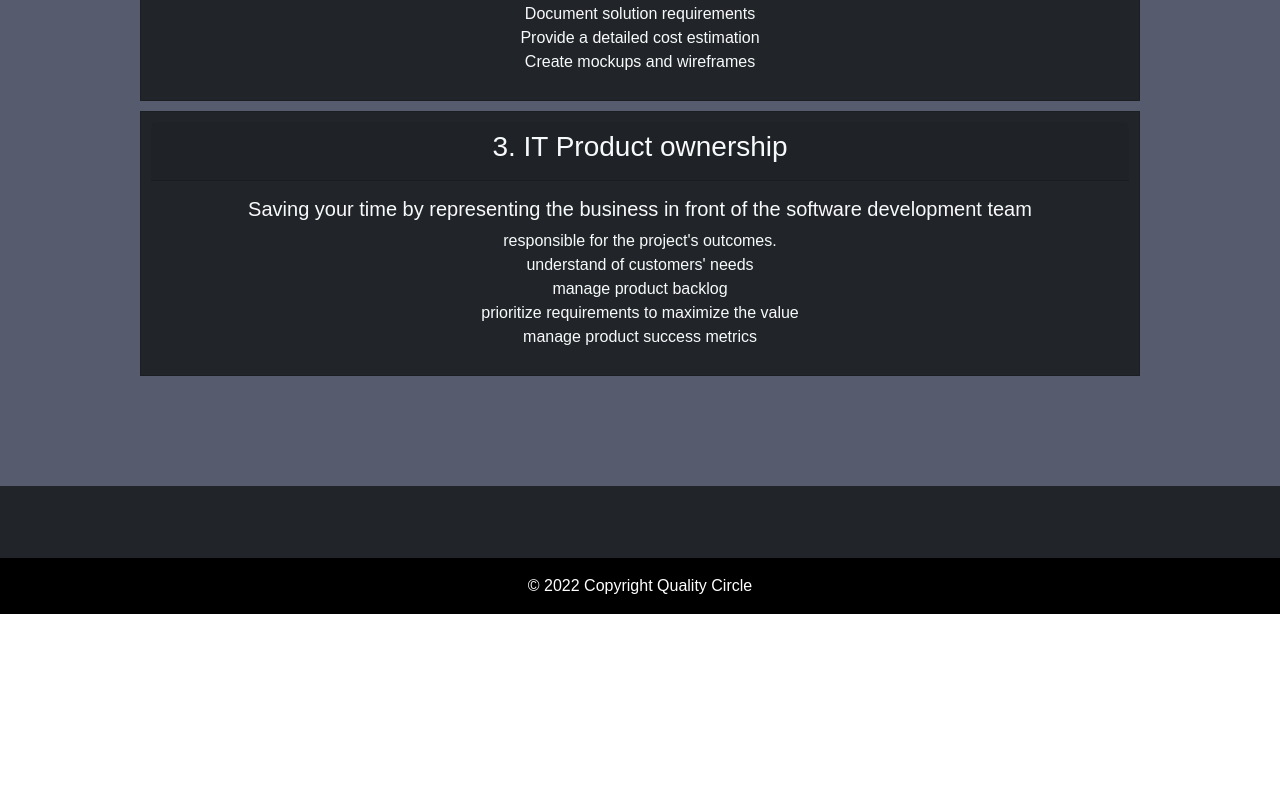
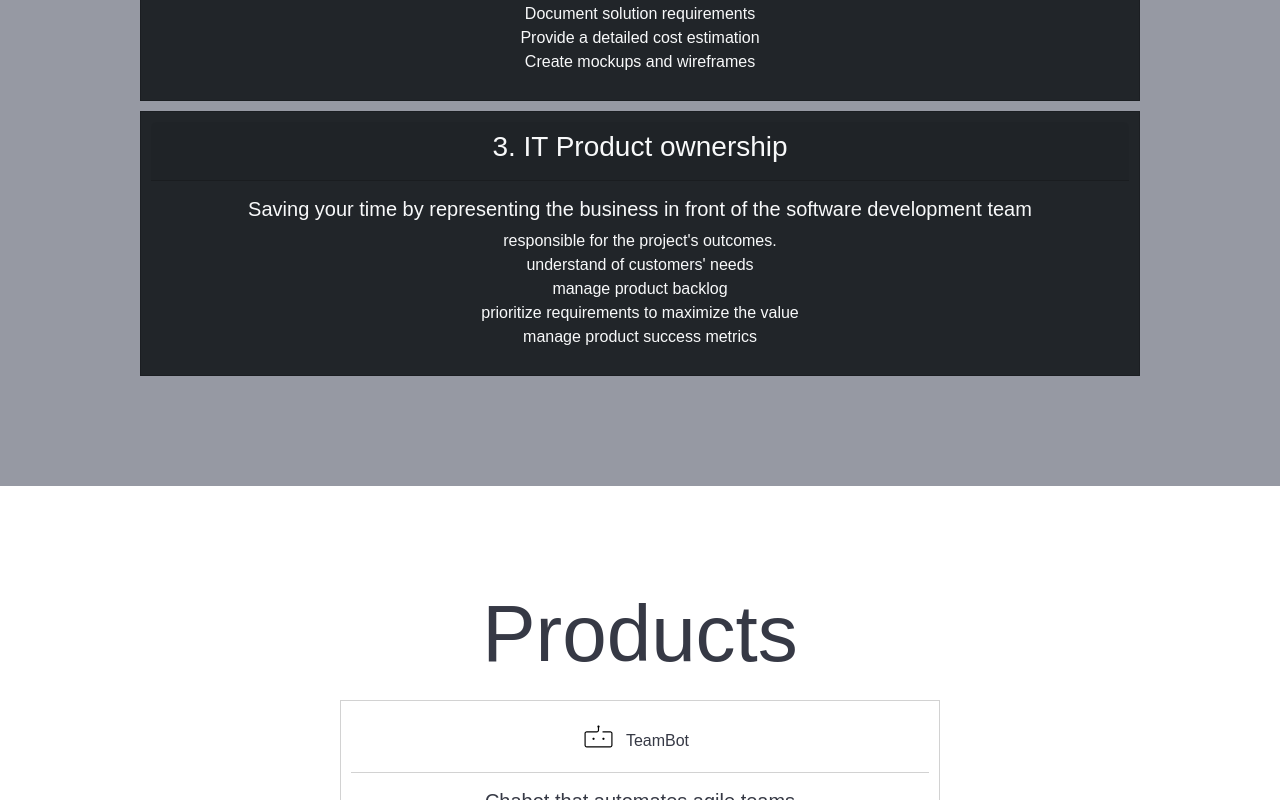
Before and after one commit to Ziad-Iteam/-Quality-Circle, a React (Create React App) app: page / in a window 1280 px wide. Shown: the part 2000-2800 px from the top of the page. Before the commit the page ends 2614 px from the top, so only its background shows below. Built offline with nearby package versions, Linux system fonts and the light colour scheme.

Commit message:
add the products section

```diff
--- a/src/App.tsx
+++ b/src/App.tsx
@@ -5,6 +5,7 @@ import { MainNav } from "./components/MainNav";
 import { ServicesSection } from "./components/ServicesSection";
 import { WhoWeAreSection } from "./components/WhoWeAreSection";
 import { createGlobalStyle } from "styled-components";
+import { ProductSection } from "./components/ProductSection";
 
 const GlobalStyle = createGlobalStyle`
 * {
@@ -24,6 +25,7 @@ function App() {
       <HomeSection />
       <WhoWeAreSection />
       <ServicesSection />
+      <ProductSection />
       <Footer />
     </div>
   );
--- a/src/components/MainNav.tsx
+++ b/src/components/MainNav.tsx
@@ -50,7 +50,10 @@ export const MainNav = () => {
               {" "}
               {t("MainNav.services")}
             </NavLink>
-
+            <NavLink href="#products" className=" mx-3">
+              {" "}
+              {t("MainNav.products")}
+            </NavLink>
             <Nav.Link href="#">
               <StyledButton
                 className="ms-auto"
--- /dev/null
+++ b/src/components/ProductSection.tsx
@@ -0,0 +1,42 @@
+import React from "react";
+import Card from "react-bootstrap/Card";
+import { useTranslation } from "react-i18next";
+import styled from "styled-components";
+import { ReactComponent as ChatbotBuilder } from "../assets/Chatbotbuilder.svg";
+
+const StyledCard = styled(Card)`
+  max-width: 600px;
+  border-radius: 0;
+  padding: 10px;
+  text-align: center;
+  margin: 10px;
+`;
+
+export const ProductSection = () => {
+  const { t } = useTranslation();
+
+  return (
+    <div
+      style={{
+        padding: "100px 0",
+        backgroundColor: "#ffffff",
+        color: "#363945",
+        display: "flex",
+        flexDirection: "column",
+        alignItems: "center",
+        justifyContent: "center",
+      }}
+      id="products"
+    >
+      <h1 className="display-1 text-center ">{t("productSection.title")}</h1>
+      <StyledCard>
+        <Card.Header style={{backgroundColor: "white"}}><ChatbotBuilder style={{maxWidth: "35px",margin: "0px 0 10px 0"}}/><span style={{margin: "10px"}}>{t("productSection.h1")}</span></Card.Header>
+        <Card.Body>
+          <Card.Title>{t("productSection.h2")}</Card.Title>
+
+          <Card.Text as="div">{t("productSection.p")}</Card.Text>
+        </Card.Body>
+      </StyledCard>
+    </div>
+  );
+};
--- a/src/components/ServicesSection.tsx
+++ b/src/components/ServicesSection.tsx
@@ -18,7 +18,7 @@ export const ServicesSection = () => {
     <div
       style={{
         padding: "100px 0",
-        backgroundColor: "#565b6d",
+        backgroundColor: "#9699a3",
         color: "white",
         display: "flex",
         flexDirection: "column",
--- a/src/i18n.js
+++ b/src/i18n.js
@@ -7,6 +7,7 @@ export const resources = {
       MainNav: {
         whoWeAre: "Who We Are",
         services: "Services",
+        products:"Products"
       },
       HomeSection: {
         h1: "Quality Circle for BUSINESS ANALYSIS",
@@ -55,6 +56,12 @@ export const resources = {
         ],
       },
       copyWrite: "Copyright Quality Circle",
+      productSection: {
+        title:"Products",
+        h1: "TeamBot",
+        h2: "Chabot that automates agile teams",
+        p: `Team collaboration is done through conversation, Now Stand ups, daily update, progress, check-ins, vacation requests and more…`,
+      },
     },
   },
   ar: {
@@ -62,6 +69,7 @@ export const resources = {
       MainNav: {
         whoWeAre: "من نحن",
         services: "خدماتنا",
+        products:"منتجاتنا"
       },
       HomeSection: {
         h1: "كوالتى سيركل لتحليل الأعمال",
@@ -109,6 +117,12 @@ export const resources = {
         ],
       },
       copyWrite: "جميع الحقوق محفوظه - كواليتي سيركل",
+      productSection: {
+        title:"منتجاتنا",
+        h1: "TeamBot",
+        h2: "شات بوت لتسهيل إدارة فرق الاجيل",
+        p: `تعاون فريقك الان من خلال تجربة المحادثة, حيث المهام الرئيسية من الاجتماعات اليومية و تسجيل الوصول والكثير...`,
+      },
     },
   },
 };
```
Also changed, not shown: src/assets/Chatbotbuilder.svg (added).
